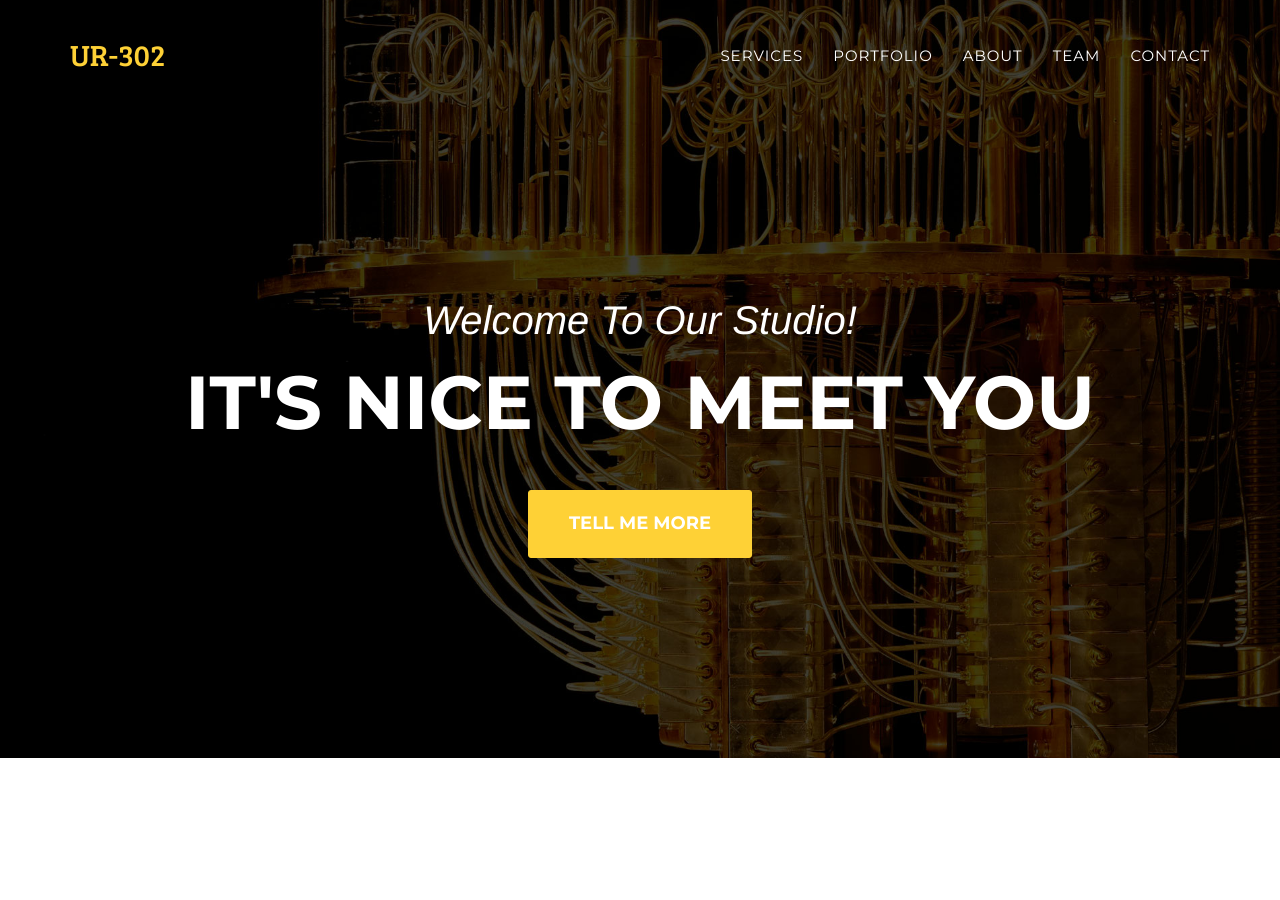
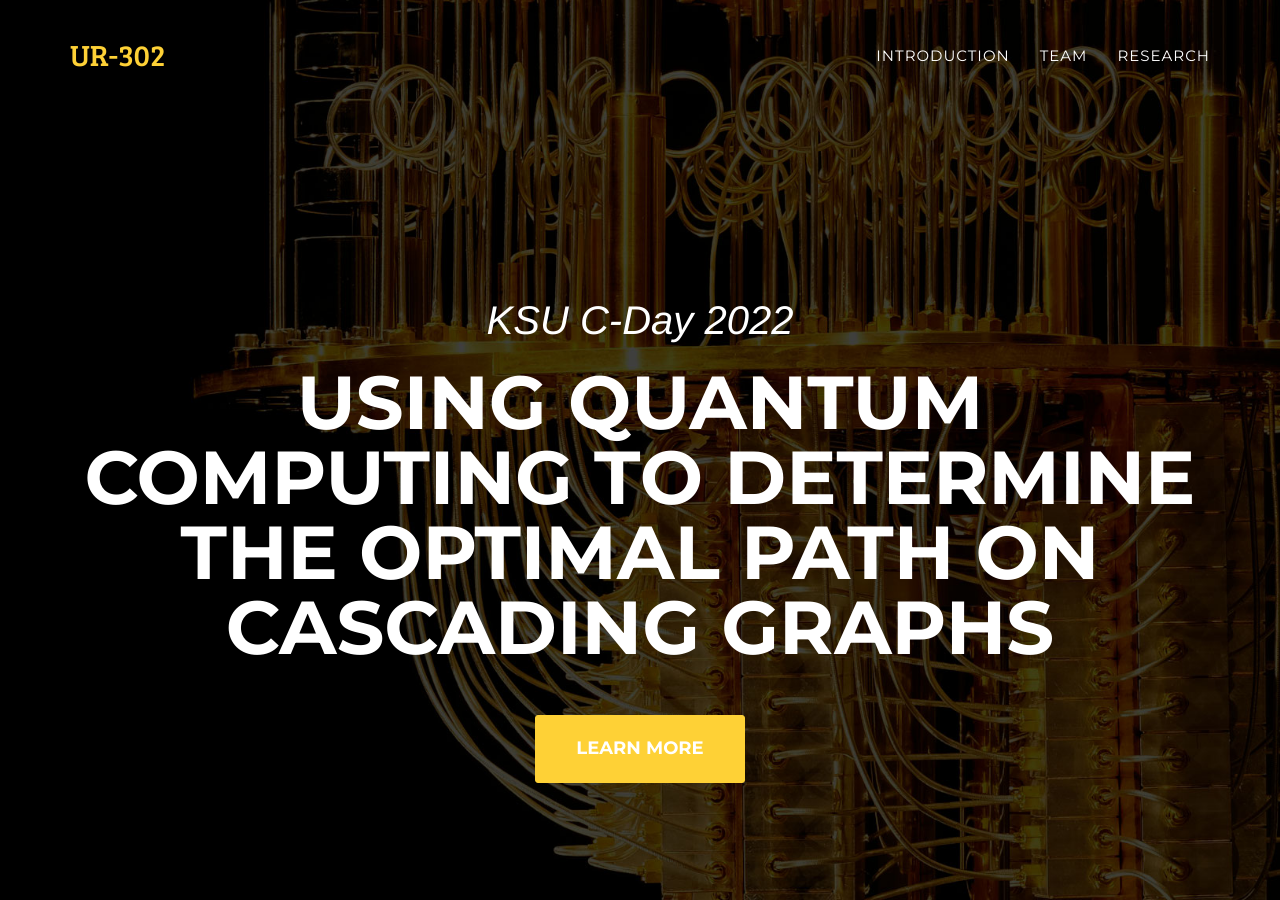
Before and after one commit to Javamorris/Javamorris.github.io, a Jekyll site: the page built from index.html, in a window 1280 px wide and 900 px high. Built offline with Jekyll 4.4.1, drawn with Linux system fonts in a browser that asks for light colours; some web fonts are replaced.

Commit message:
Edit header

```diff
--- a/_includes/header.html
+++ b/_includes/header.html
@@ -19,19 +19,13 @@
                         <a href="#page-top"></a>
                     </li>
                     <li>
-                        <a class="page-scroll" href="#services">Services</a>
-                    </li>
-                    <li>
-                        <a class="page-scroll" href="#portfolio">Portfolio</a>
-                    </li>
-                    <li>
-                        <a class="page-scroll" href="#about">About</a>
+                        <a class="page-scroll" href="#intro">Introduction</a>
                     </li>
                     <li>
                         <a class="page-scroll" href="#team">Team</a>
                     </li>
                     <li>
-                        <a class="page-scroll" href="#contact">Contact</a>
+                        <a class="page-scroll" href="#research">Research</a>
                     </li>
                 </ul>
             </div>
@@ -44,9 +38,9 @@
     <header>
         <div class="container">
             <div class="intro-text">
-                <div class="intro-lead-in">Welcome To Our Studio!</div>
-                <div class="intro-heading">It's Nice To Meet You</div>
-                <a href="#services" class="page-scroll btn btn-xl">Tell Me More</a>
+                <div class="intro-lead-in">KSU C-Day 2022</div>
+                <div class="intro-heading">Using Quantum Computing to Determine the Optimal Path on Cascading Graphs</div>
+                <a href="#intro" class="page-scroll btn btn-xl">Learn More</a>
             </div>
         </div>
     </header>
```
